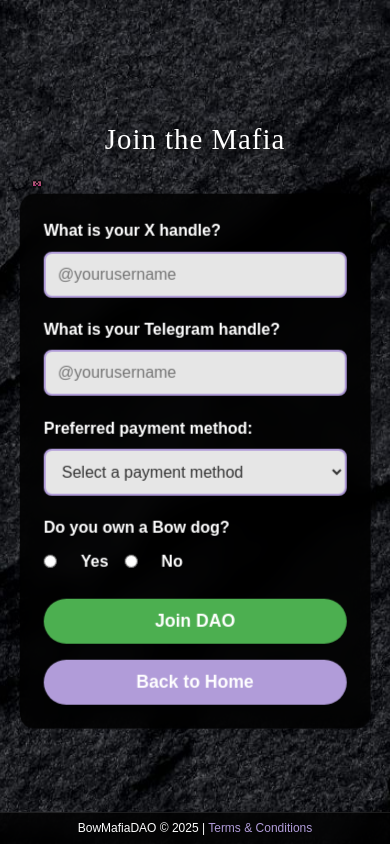
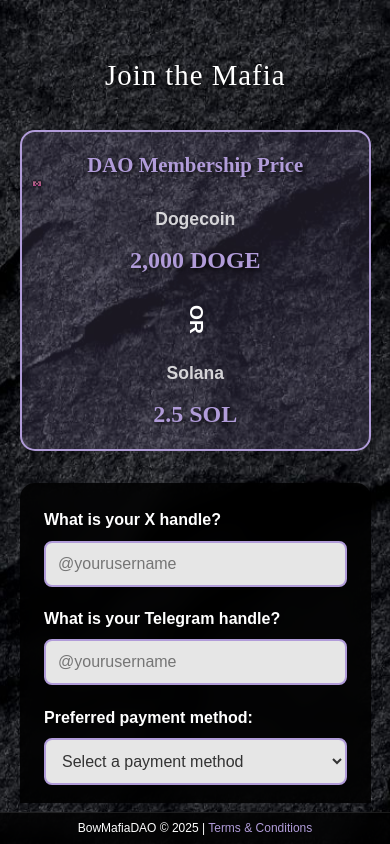
Before and after one commit to DroHadTo/BowMafia, a plain HTML site: page dao.html in a window 390 px wide. Drawn offline with Linux system fonts and the light colour scheme; a web font is replaced by a local one.

Commit message:
Add DAO pricing information - 2000 DOGE or 2.5 SOL membership fees

```diff
--- a/dao.html
+++ b/dao.html
@@ -66,6 +66,95 @@
                 height: 40px;
             }
         }
+
+        /* DAO Pricing Styles */
+        .dao-pricing {
+            background: rgba(177, 156, 217, 0.15);
+            border: 2px solid #b19cd9;
+            border-radius: 15px;
+            padding: 1.5rem;
+            margin-bottom: 2rem;
+            text-align: center;
+        }
+
+        .dao-pricing h3 {
+            font-family: "Eagle Lake", serif;
+            color: #b19cd9;
+            font-size: 1.8rem;
+            margin-bottom: 1.5rem;
+            text-shadow: 2px 2px 4px rgba(0,0,0,0.8);
+        }
+
+        .pricing-options {
+            display: flex;
+            align-items: center;
+            justify-content: center;
+            gap: 2rem;
+            flex-wrap: wrap;
+        }
+
+        .price-option {
+            display: flex;
+            flex-direction: column;
+            align-items: center;
+            gap: 0.5rem;
+        }
+
+        .currency {
+            font-size: 1.1rem;
+            color: rgba(255,255,255,0.8);
+            font-weight: 600;
+        }
+
+        .amount {
+            font-size: 2rem;
+            font-weight: bold;
+            color: #b19cd9;
+            text-shadow: 2px 2px 4px rgba(0,0,0,0.8);
+            font-family: "Eagle Lake", serif;
+        }
+
+        .price-divider {
+            font-size: 1.2rem;
+            font-weight: bold;
+            color: white;
+            padding: 0 1rem;
+        }
+
+        /* Mobile responsive for pricing */
+        @media (max-width: 768px) {
+            .dao-pricing h3 {
+                font-size: 1.5rem;
+            }
+
+            .pricing-options {
+                flex-direction: column;
+                gap: 1rem;
+            }
+
+            .price-divider {
+                transform: rotate(90deg);
+                padding: 0.5rem 0;
+            }
+
+            .amount {
+                font-size: 1.7rem;
+            }
+        }
+
+        @media (max-width: 480px) {
+            .dao-pricing {
+                padding: 1rem;
+            }
+
+            .dao-pricing h3 {
+                font-size: 1.3rem;
+            }
+
+            .amount {
+                font-size: 1.5rem;
+            }
+        }
     </style>
 </head>
 <body>
@@ -77,6 +166,23 @@
             <img src="assets/images/dao-background.jpg" alt="BowMafia DAO" class="fullscreen-image" />
             <div class="dao-content">
                 <h2>Join the Mafia</h2>
+
+                <!-- DAO Pricing Information -->
+                <div class="dao-pricing">
+                    <h3>DAO Membership Price</h3>
+                    <div class="pricing-options">
+                        <div class="price-option">
+                            <span class="currency">Dogecoin</span>
+                            <span class="amount">2,000 DOGE</span>
+                        </div>
+                        <div class="price-divider">OR</div>
+                        <div class="price-option">
+                            <span class="currency">Solana</span>
+                            <span class="amount">2.5 SOL</span>
+                        </div>
+                    </div>
+                </div>
+
                 <form class="dao-form" id="daoForm">
                     <div class="form-group">
                         <label for="xHandle">What is your X handle?</label>
```
Also changed, not shown: payment.html (+29 -1 lines).
